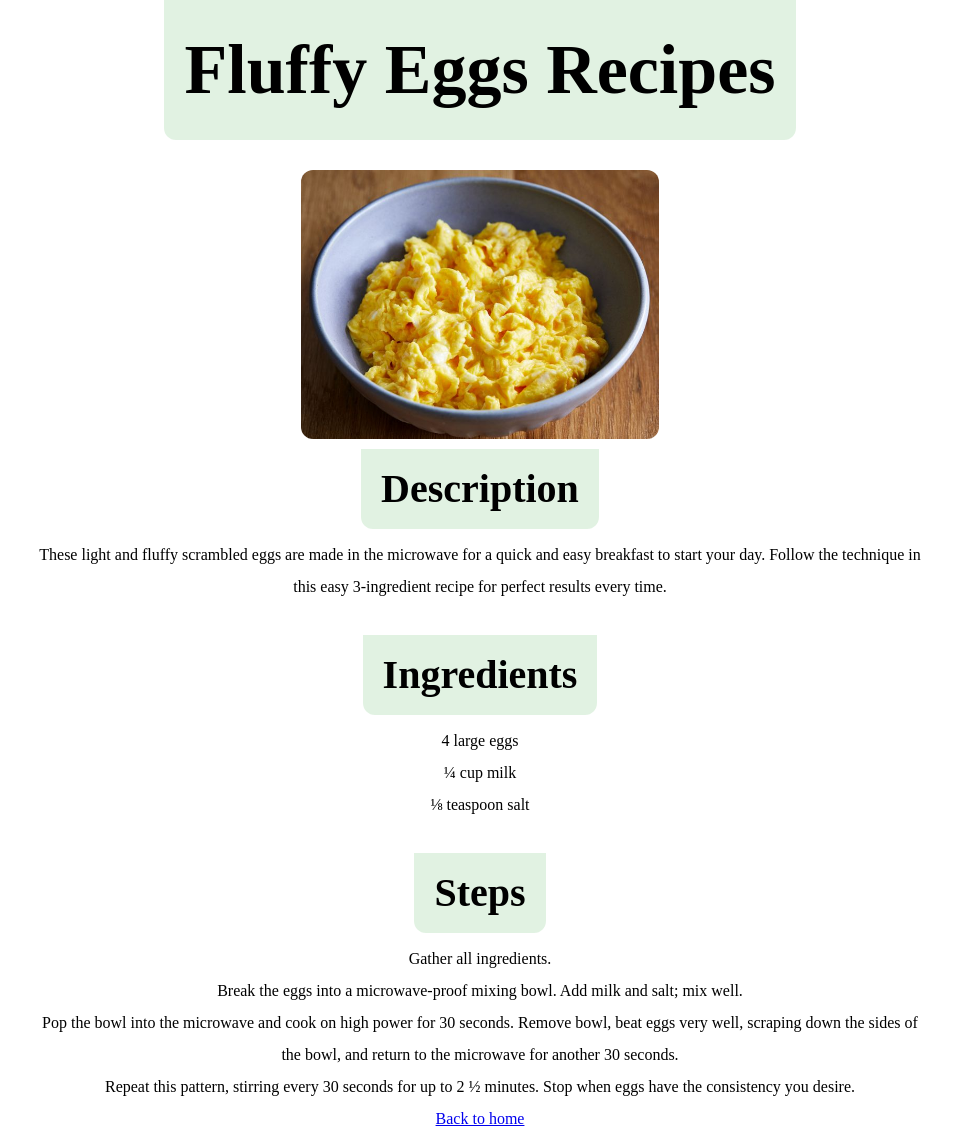
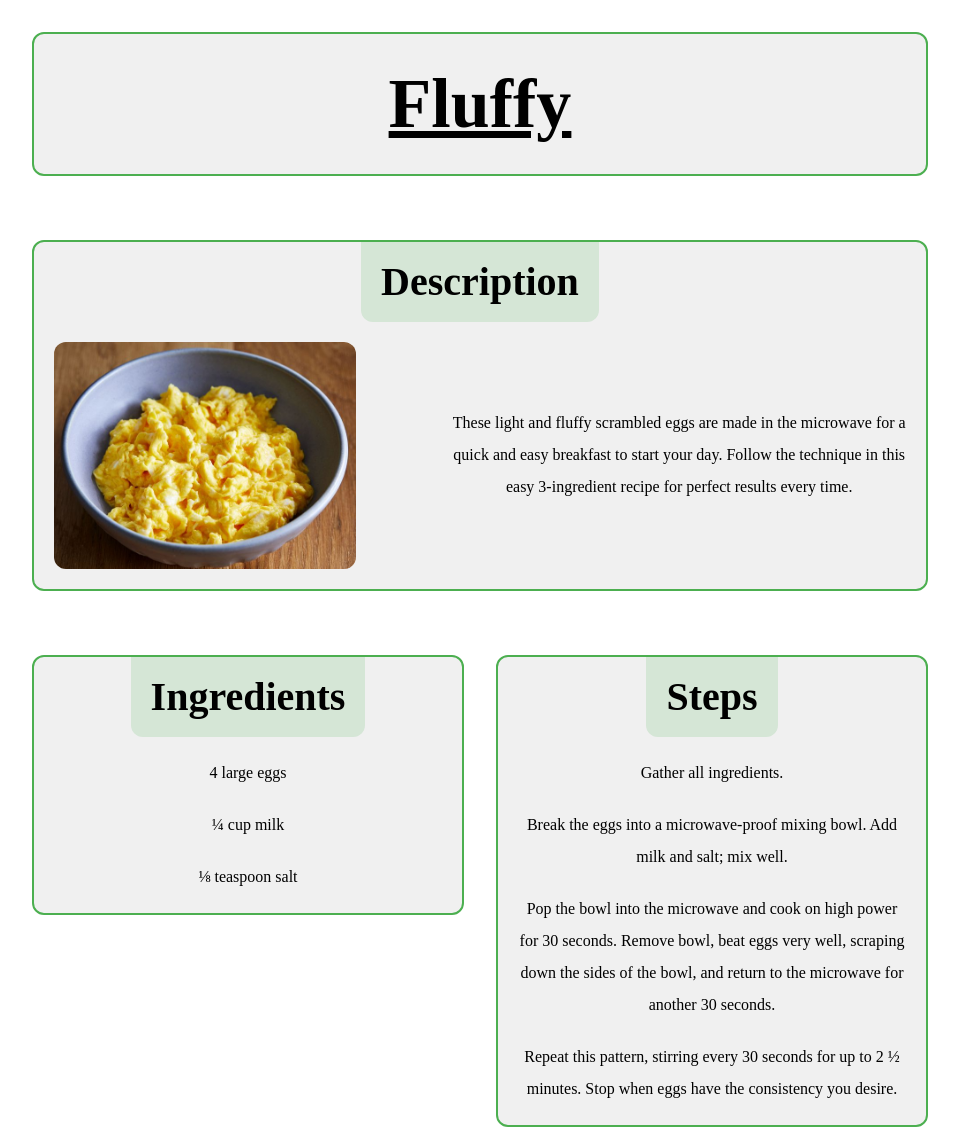
Before and after one commit to Franchuphone/odin-recipes, a plain HTML site: page recipes/Fluffy-Microwave-Scrambled-Eggs.html in a window 1280 px wide. Shown: the top 1130 px of the page, without its empty margins (160-1119 px from the left). Drawn offline with Linux system fonts and the light colour scheme; a web font is replaced by a local one.

Commit message:
Add new design flow on fluffy page Retouch a bit old css writing on others pages Work on flexbox technique

```diff
--- a/index.css
+++ b/index.css
@@ -6,16 +6,59 @@
 }
 
 body {
-  display: block;
   height: auto;
   max-width: 70%;
   margin: auto;
   text-align: center;
+  font-family: Sofia;
 }
 
 ul,
 ol {
   list-style: none;
+}
+
+li {
+  padding: 0px 20px 20px 20px;
+}
+
+img {
+  border-radius: 12px;
+  margin-top: 20px;
+  margin-bottom: 20px;
+  margin-left: auto;
+  margin-right: auto;
+  max-height: 500px;
+  max-width: 500px;
+}
+
+h2 {
+  margin-bottom: 20px;
+  font-size: 40px;
+  border: 0px solid #4caf4f75;
+  border-radius: 0 0  12px 12px;
+  padding: 0px 20px 0px 20px;
+  background-color: #4caf4f2a;
+}
+
+h1 {
+  font-size: 70px;
+  text-decoration: underline;
+}
+
+h1,
+h2 {
+  margin-top: 0px;
+  margin-left:auto;
+  margin-right: auto;
+  width: max-content;
+}
+
+.temp-h1 {
+    border: 0px solid #4caf4f75;
+  border-radius: 0px 0px 12px 12px;
+  padding: 0px 20px 0px 20px;
+  background-color: #4caf4f2a;
 }
 
 .button-recipe,
@@ -54,42 +97,110 @@ ol {
 
 .sections {
   margin: 30px;
-  padding: 0px 10px 10px;
+  padding: 0px 20px 0px;
   border: 2px solid #4caf50;
   border-radius: 12px;
   background-color: #d6d6d65e;
-  display: block;
-}
-
-img {
-  border-radius: 12px;
-  margin-top: 30px;
-  margin-bottom: 10px;
-  width: 40%;
-  margin-left: 0 auto;
-  margin-right: 0 auto;
-}
-
-h2 {
-  margin-bottom: 10px;
-  font-size: 40px;
-}
-
-h1 {
-  font-size: 70px;
 }
 
 .title-main {
   background-color: #ffffff00;
 }
 
-h1,
-h2 {
-  font-family: Sofia;
-  border: 0px solid #4caf4f75;
-  border-radius: 0px 0px 12px 12px;
-  display: inline-block;
-  padding: 0px 20px 0px 20px;
-  background-color: #4caf4f2a;
-  margin-top: 0px;
+.recipe-page {
+  display: flex;
+  flex-direction: column;
+  align-items: stretch;
+  justify-content: space-evenly;
+  margin: 2rem auto;
+  gap:4rem;
 }
+
+.recipe-title,
+.recipe-description,
+.recipe-ingredients {
+  border: 2px solid #4caf50;
+  border-radius: 12px;
+  background-color: #d6d6d65e;
+
+  flex:1 1 auto;
+  min-height: 100px;
+
+}
+
+.recipe-ingredients,
+-recipe-description {
+  padding: 0 20px 20px;
+}
+
+.recipe-description {
+  display: flex;
+  flex-direction: column;
+  justify-content: center;
+  align-items: stretch;
+  height: 100%;
+}
+
+.recipe-description-container {
+  display: flex;
+  margin: 0px 20px 20px 20px;
+  gap: 6rem;
+  justify-content: space-between;
+}
+
+.recipe-img {
+  flex: 2 1 40%;
+  height: 100%;
+  width: 100%;
+  margin: auto;
+  line-height: 0;
+}
+
+.recipe-desc-text {
+  flex:1 1 60%;
+  align-self: center;
+  padding-right: 0;
+  display: flex;
+  justify-content: flex-end;
+}
+
+.recipe-ingredients-container {
+  display: flex;
+  gap: 2rem;
+  flex: 1 1 auto;
+}
+
+.recipe-ingredients {
+  flex: 1 1 50%;
+  justify-content: center;
+  padding: 0px;;
+}
+
+@media (max-width: 680px) {
+
+  .recipe-description-container {
+    flex-direction: column;
+  }
+
+  .recipe-ingredients-container {
+    flex-direction: column;
+    gap: 4rem;
+  }
+
+  .recipe-description-container {
+    gap: 20px;
+  }
+
+  .recipe-img {
+    max-width: 80%;
+  }
+
+}
+
+@media (max-width: 1600px) and (min-width: 681px) {
+
+  .recipe-ingredients-container {
+    align-items: flex-start;
+  }
+
+}
--- a/recipes/Fluffy-Microwave-Scrambled-Eggs.html
+++ b/recipes/Fluffy-Microwave-Scrambled-Eggs.html
@@ -5,22 +5,35 @@
     <meta name="viewport" content="width=device-width, initial-scale=1.0">
     <title>Fluffy Eggs</title>
     <link rel="stylesheet" href="../index.css">
+    <link href="https://fonts.googleapis.com/css?family=Sofia" rel="stylesheet">
 </head>
 <body>
-    <h1>Fluffy Eggs Recipes</h1>
-    <br>
-    <img src="../img/fluffy-eggs.jpg" alt="A bowl of fluffy eggs" width="20%" align="center">
-    <br>
+
+    <nav class="recipe-page">
+        <div class="recipe-title">
+            <h1>Fluffy </h1>
+        </div>
+        <div class="recipe-description">
             <h2>Description</h2>
+            <div class="recipe-description-container">
+                <div class="recipe-img">
+                    <img class="recipe-img" src="../img/fluffy-eggs.jpg" alt="A bowl of fluffy eggs">
+                </div>
+                <div class="recipe-desc-text">
                     <p>These light and fluffy scrambled eggs are made in the microwave for a quick and easy breakfast to start your day. Follow the technique in this easy 3-ingredient recipe for perfect results every time.</p>
-    <br>
+                </div>
+            </div>
+        </div>
+        <div class="recipe-ingredients-container">
+            <div class="recipe-ingredients">
                 <h2>Ingredients</h2>
                 <ul>
                     <li>4 large eggs</li>
                     <li>¼ cup milk</li>
                     <li>⅛ teaspoon salt</li>
                 </ul>
-    <br>
+            </div>
+            <div class="recipe-ingredients">
                 <h2>Steps</h2>
                 <ol>
                     <li>Gather all ingredients.</li>
@@ -28,8 +41,9 @@
                     <li> Pop the bowl into the microwave and cook on high power for 30 seconds. Remove bowl, beat eggs very well, scraping down the sides of the bowl, and return to the microwave for another 30 seconds. </li>
                     <li> Repeat this pattern, stirring every 30 seconds for up to 2 ½ minutes. Stop when eggs have the consistency you desire. </li>
                 </ol>
-
-    <a href="../index.html">Back to home</a>
-    <br>
+            </div>
+        </div>
+    </nav>
+    <a href="../index.html" class="button-home">Back to home</a>
 </body>
 </html>
```
Also changed, not shown: recipes/lasagna.html (+1 -1 lines), recipes/pancakes.html (+1 -1 lines). Lines whose indentation alone changed are shown as unchanged.
